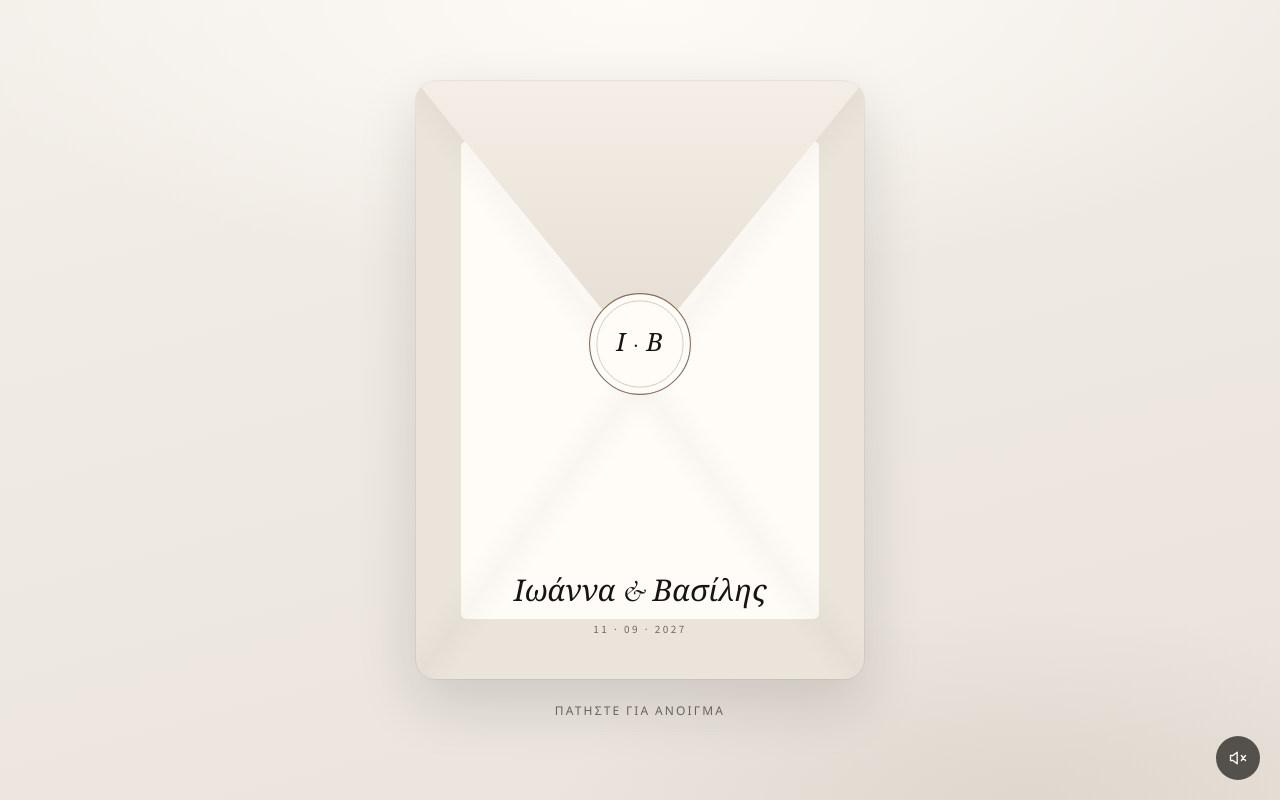
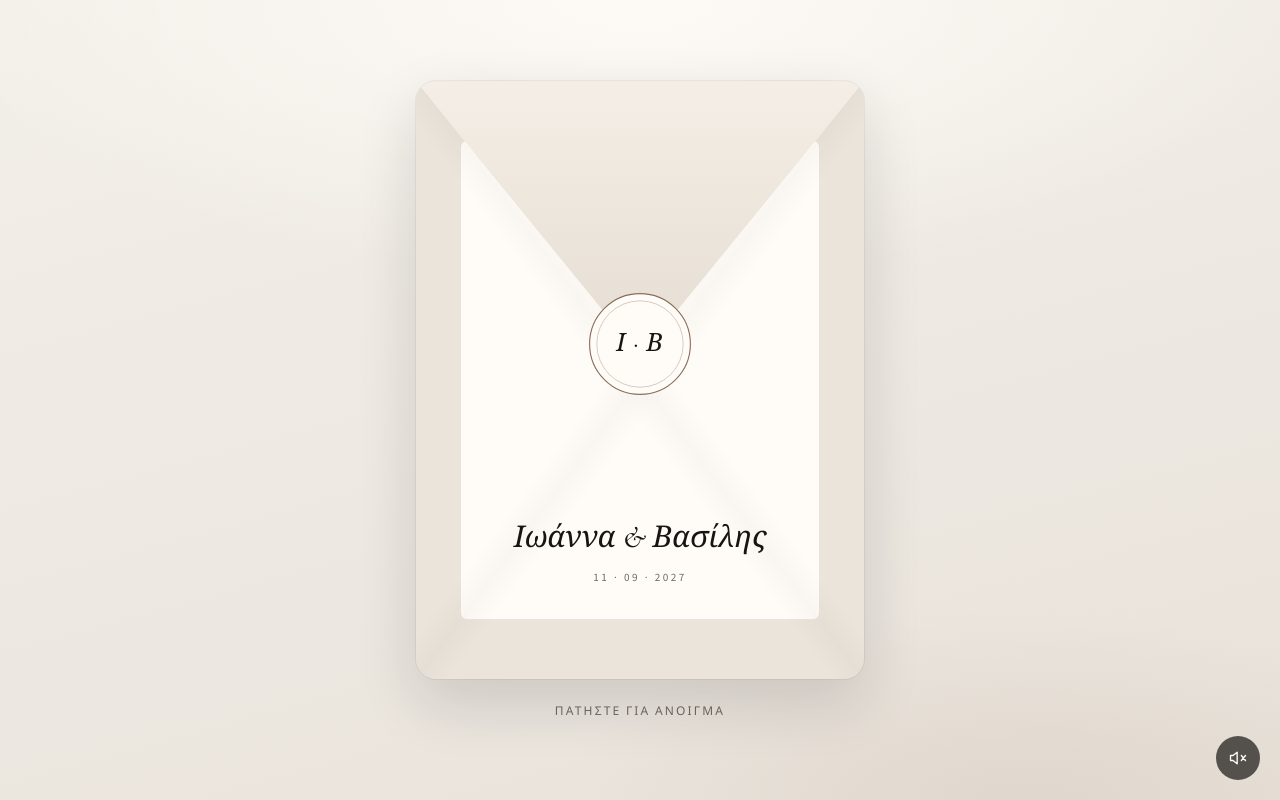
Before and after one commit to malmpertis/wedding-envelope, a Next.js app: page / in a window 1280 px wide. Built offline with nearby package versions, Linux system fonts and the light colour scheme; no server answers.

Commit message:
Fix envelope date padding and add photo scroll parallax
Keep names/date inside the inner paper with proper bottom space,
and give the couple portrait a subtle parallax while scrolling.

Co-authored-by: mike.almpertis <mike.almpertis@gmail.com>

```diff
--- a/src/components/CouplePhoto.tsx
+++ b/src/components/CouplePhoto.tsx
@@ -1,13 +1,30 @@
 "use client";
 
+import {
+  motion,
+  useReducedMotion,
+  useScroll,
+  useTransform,
+} from "framer-motion";
+import { useRef } from "react";
 import { wedding } from "@/content/wedding";
 
-/** Full-bleed portrait beat — sits after the name hero, before countdown */
+/** Full-bleed portrait with a soft scroll parallax */
 export function CouplePhoto() {
+  const ref = useRef<HTMLElement>(null);
+  const reduceMotion = useReducedMotion();
+  const { scrollYProgress } = useScroll({
+    target: ref,
+    offset: ["start end", "end start"],
+  });
+
+  const y = useTransform(scrollYProgress, [0, 1], reduceMotion ? [0, 0] : ["-12%", "12%"]);
+  const scale = useTransform(scrollYProgress, [0, 1], reduceMotion ? [1, 1] : [1.12, 1]);
+
   return (
-    <figure className="w-full">
-      <div className="overflow-hidden">
-        <img
+    <figure ref={ref} className="w-full">
+      <div className="relative aspect-[4/5] w-full overflow-hidden sm:aspect-[5/4]">
+        <motion.img
           src="/couple.jpg"
           alt={wedding.namesJoined}
           width={1080}
@@ -15,7 +32,8 @@ export function CouplePhoto() {
           decoding="async"
           loading="eager"
           fetchPriority="high"
-          className="aspect-[4/5] w-full object-cover object-[center_22%] sm:aspect-[5/4] sm:object-[center_18%]"
+          style={{ y, scale }}
+          className="absolute inset-0 h-[125%] w-full object-cover object-[center_22%] will-change-transform"
         />
       </div>
       <figcaption className="px-5 py-5 text-center font-script text-xl text-ink-soft sm:text-2xl">
--- a/src/components/Envelope.tsx
+++ b/src/components/Envelope.tsx
@@ -101,11 +101,25 @@ export function Envelope() {
           style={{ perspective: "1400px" }}
         >
           <div className="absolute inset-0 overflow-hidden rounded-[1.25rem] bg-[#ebe4db] shadow-[0_24px_60px_rgb(23_20_18/0.14)] ring-1 ring-black/5">
-            <div className="absolute inset-[10%] rounded-md bg-surface" />
+            {/* Inner paper — names live here so they never sit on the beige rim */}
+            <div className="absolute inset-[9%] flex flex-col justify-end rounded-md bg-surface px-5 pb-7 pt-6 sm:inset-[10%] sm:px-6 sm:pb-8">
+              <motion.div
+                className="relative z-10 text-center"
+                animate={opening ? { opacity: 0, y: 12 } : { opacity: 1, y: 0 }}
+                transition={{ duration: 0.5 }}
+              >
+                <p className="font-script text-2xl leading-snug text-ink sm:text-3xl">
+                  {wedding.namesJoined}
+                </p>
+                <p className="font-ui mt-3 text-[0.7rem] tracking-[0.22em] text-ink-soft uppercase">
+                  {wedding.dateShort}
+                </p>
+              </motion.div>
+            </div>
 
             <div
               aria-hidden
-              className="absolute inset-0 opacity-40"
+              className="pointer-events-none absolute inset-0 z-[15] opacity-40"
               style={{
                 background:
                   "linear-gradient(to top right, transparent 46%, rgb(23 20 18 / 0.06) 50%, transparent 54%), linear-gradient(to top left, transparent 46%, rgb(23 20 18 / 0.06) 50%, transparent 54%)",
@@ -139,19 +153,6 @@ export function Envelope() {
             >
               <Monogram size={108} />
             </motion.div>
-
-            <motion.div
-              className="absolute inset-x-0 bottom-10 z-10 px-6 text-center"
-              animate={opening ? { opacity: 0, y: 12 } : { opacity: 1, y: 0 }}
-              transition={{ duration: 0.5 }}
-            >
-              <p className="font-script text-2xl text-ink sm:text-3xl">
-                {wedding.namesJoined}
-              </p>
-              <p className="font-ui mt-3 text-[0.7rem] tracking-[0.22em] text-ink-soft uppercase">
-                {wedding.dateShort}
-              </p>
-            </motion.div>
           </div>
         </button>
 
```
